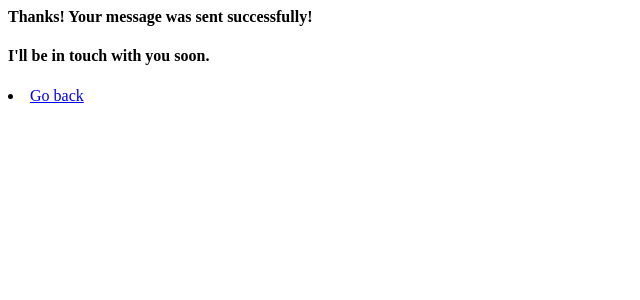
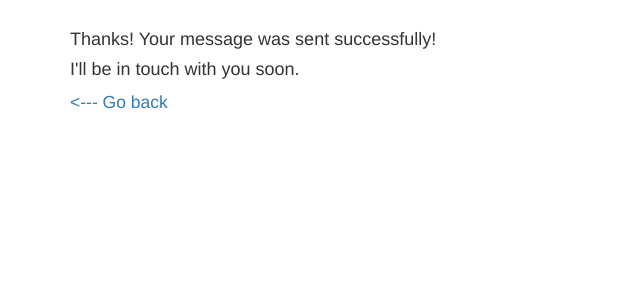
Before and after one commit to FahadulShadhin/portfo-app, a Flask app: template templates/thankyou.html in a window 1280 px wide. Shown: the top 300 px of the page, without its empty margins (0-640 px from the left). Run offline with Flask 2, Linux system fonts and the light colour scheme; the template is opened without the code that fills it, so the values that code supplies are empty; some libraries are stand-ins or nearby versions.

Commit message:
edit thankyou.html

```diff
--- a/templates/thankyou.html
+++ b/templates/thankyou.html
@@ -1,3 +1,17 @@
-<h4>Thanks! Your message was sent successfully!</h4>
-<h4>I'll be in touch with you soon.</h4>
-<li><a class="nav-link" href="{{ url_for('index') }}">Go back</a></li>
+<!DOCTYPE html>
+<html lang="en">
+<head>
+    <meta charset="UTF-8">
+    <meta name="viewport" content="width=device-width, initial-scale=1.0">
+    <link rel="stylesheet" href="https://maxcdn.bootstrapcdn.com/bootstrap/3.3.7/css/bootstrap.min.css" integrity="sha384-BVYiiSIFeK1dGmJRAkycuHAHRg32OmUcww7on3RYdg4Va+PmSTsz/K68vbdEjh4u" crossorigin="anonymous">
+    <title>Ny personal portfolio website</title>
+</head>
+<body>
+    <div class="container">
+        <br>
+        <h4>Thanks! Your message was sent successfully!</h4>
+        <h4>I'll be in touch with you soon.</h4>
+        <a style="font-size: 1.25em;" class="nav-link" href="{{ url_for('index') }}"><--- Go back</a>
+    </div>
+</body>
+</html>
```
